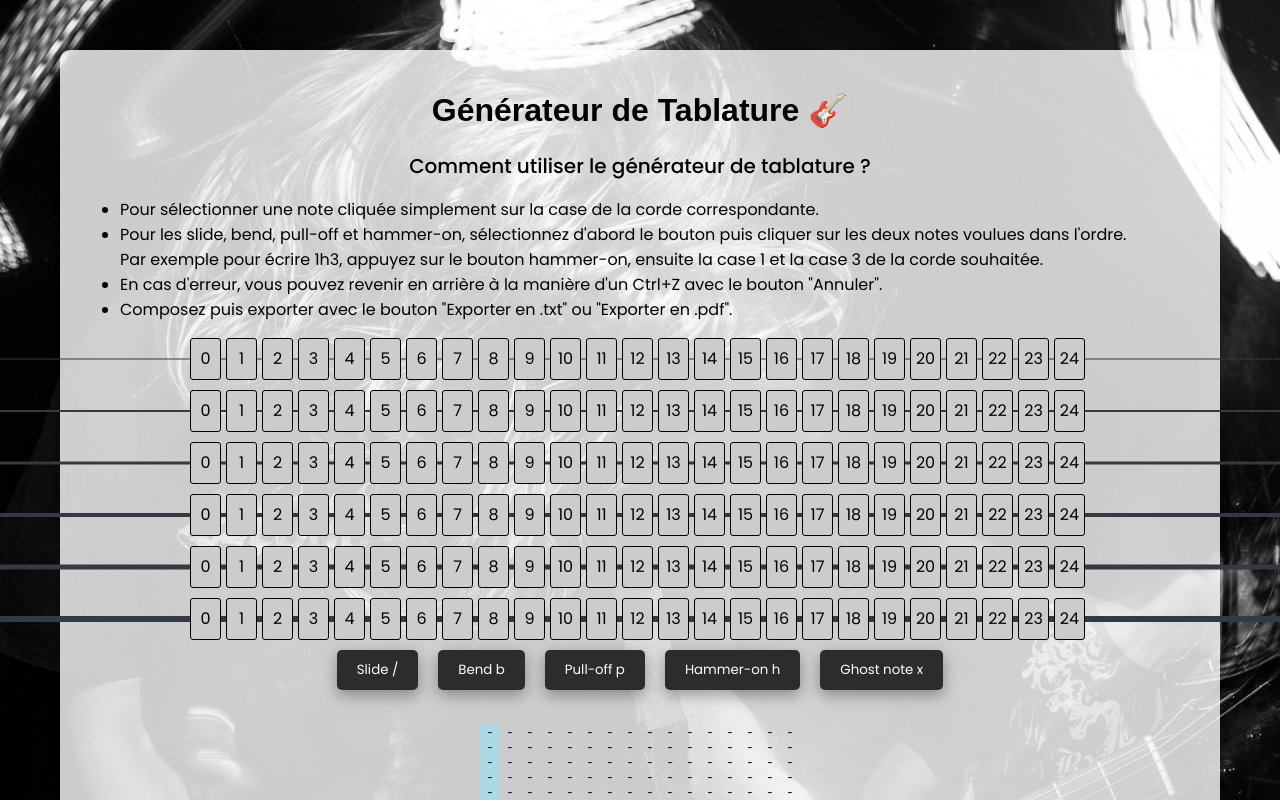
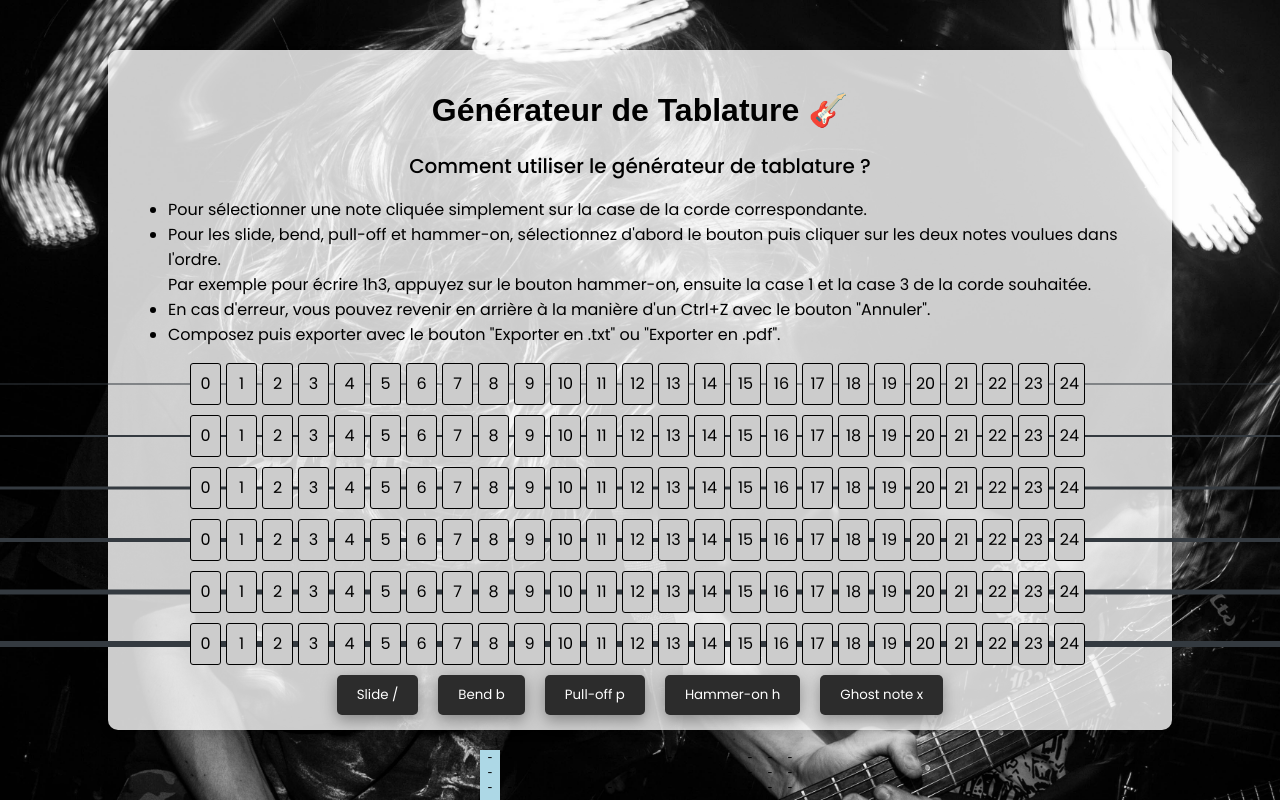
Before and after one commit to zaitsev69/tabsCreator, a Vue app: page / in a window 1280 px wide. Built offline with nearby package versions, Linux system fonts and the light colour scheme; a web font is replaced by a local one.

Commit message:
fixed viewport

```diff
--- a/src/App.vue
+++ b/src/App.vue
@@ -193,15 +193,15 @@ export default {
   background-size: cover;
   background-position: center;
   box-sizing: border-box;
-  min-height: 100vh;
+
 }
 
 .usefull {
   background-color: rgba(255, 255, 255, 0.8);
   padding: 20px;
   border-radius: 10px;
-  max-width: 90%;
-  min-width: 60%;
+  width: 80vw;
+  height: 80vh;
   box-shadow: 0 4px 10px rgba(0, 0, 0, 0.1);
 }
 
```
